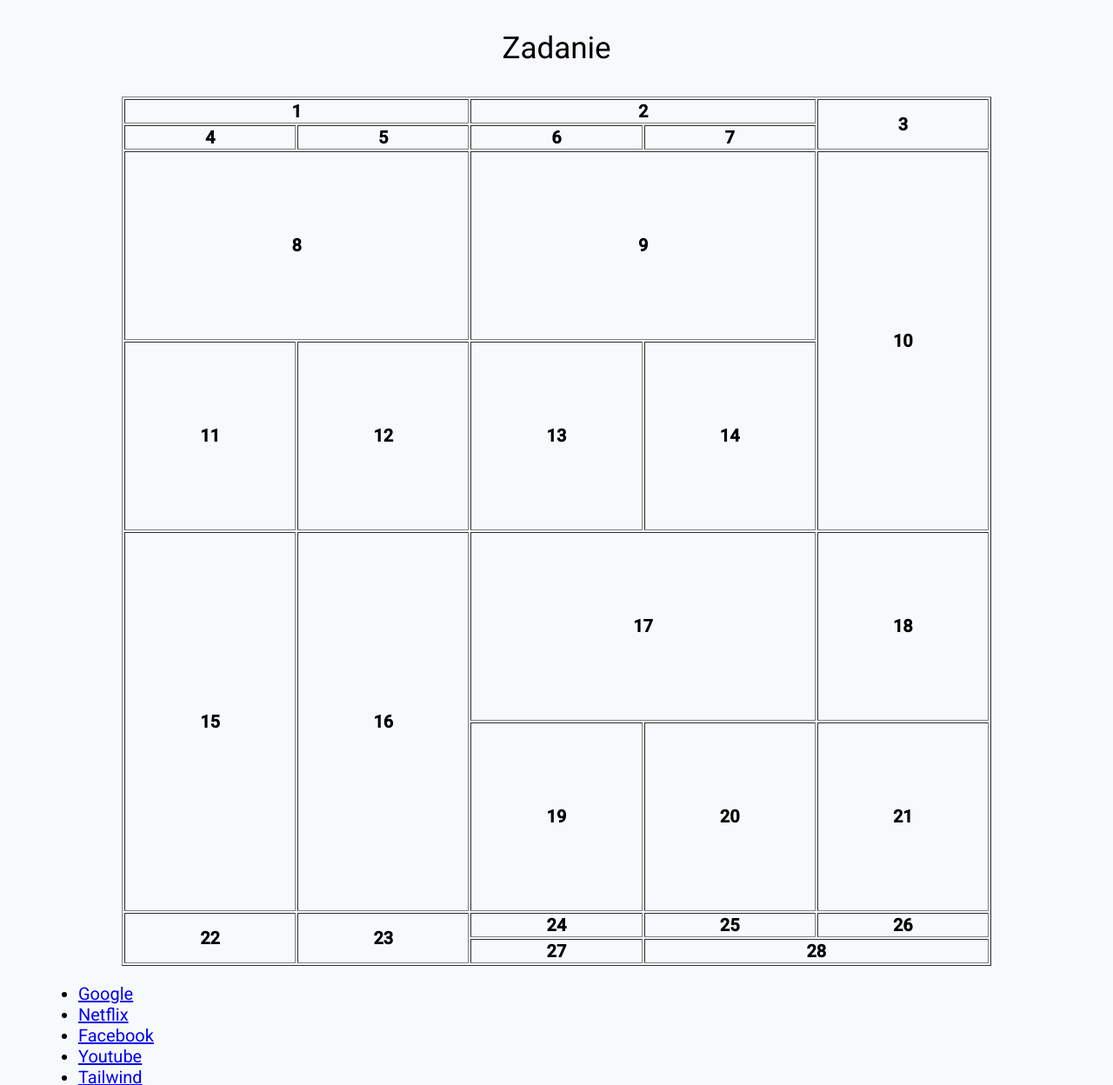
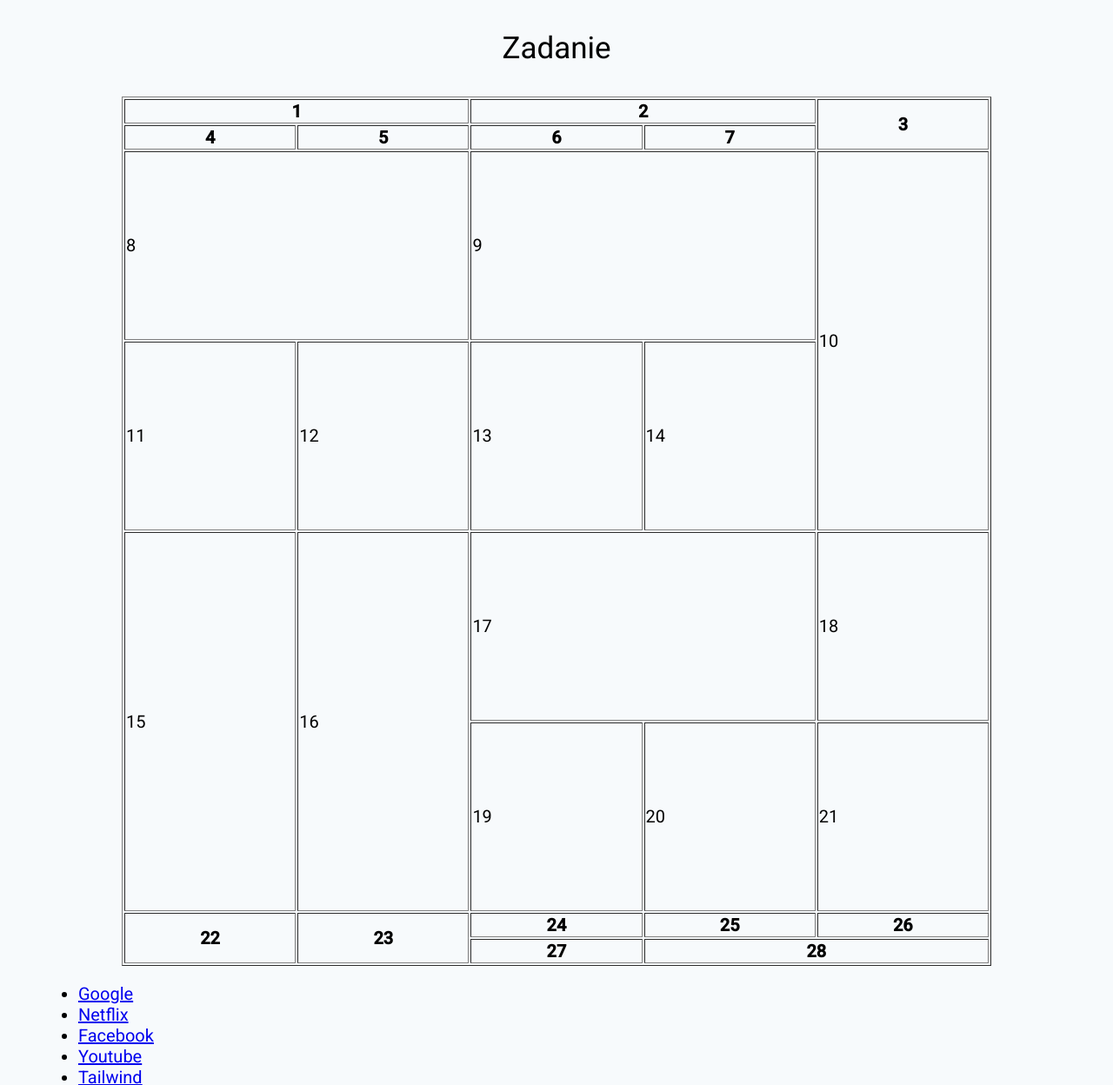
Before and after one commit to dewolaj881/school, a plain HTML site: page index.html in a window 1280 px wide. Shown: the part 6350-7598 px from the top of the page at 87% size. Drawn offline with Linux system fonts and the light colour scheme.

Commit message:
add: table update

```diff
--- a/index.html
+++ b/index.html
@@ -244,26 +244,26 @@
         </thead>
         <tbody>
             <tr>
-                <th colspan="2">8</th>
-                <th colspan="2">9</th>
-                <th rowspan="2">10</th>
+                <td colspan="2">8</td>
+                <td colspan="2">9</td>
+                <td rowspan="2">10</td>
             </tr>
             <tr>
-                <th>11</th>
-                <th>12</th>
-                <th>13</th>
-                <th>14</th>
+                <td>11</td>
+                <td>12</td>
+                <td>13</td>
+                <td>14</td>
             </tr>
             <tr>
-                <th rowspan="2">15</th>
-                <th rowspan="2">16</th>
-                <th colspan="2">17</th>
-                <th>18</th>
+                <td rowspan="2">15</td>
+                <td rowspan="2">16</td>
+                <td colspan="2">17</td>
+                <td>18</td>
             </tr>
             <tr>
-                <th>19</th>
-                <th>20</th>
-                <th>21</th>
+                <td>19</td>
+                <td>20</td>
+                <td>21</td>
             </tr>
         </tbody>
         <tfoot>
```
